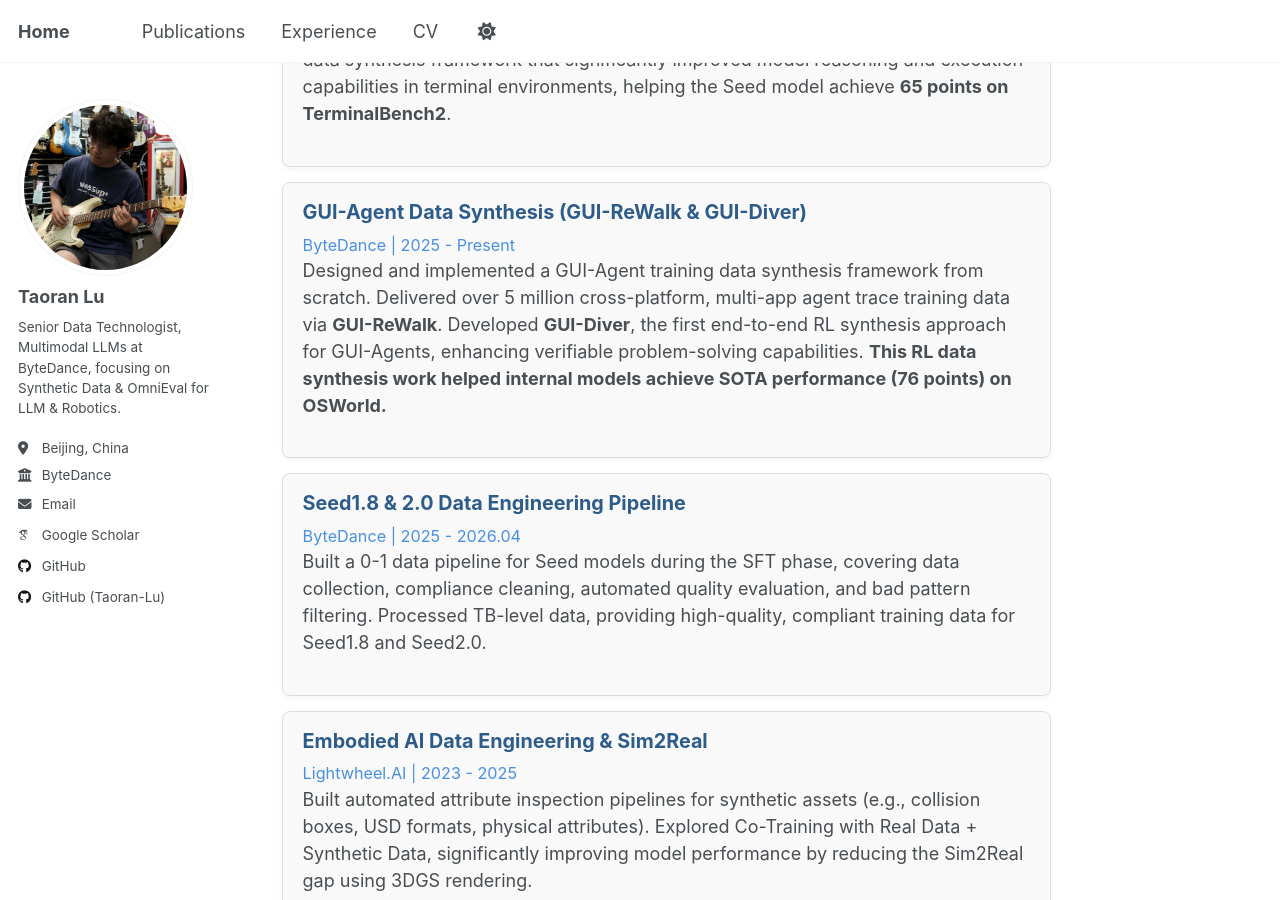
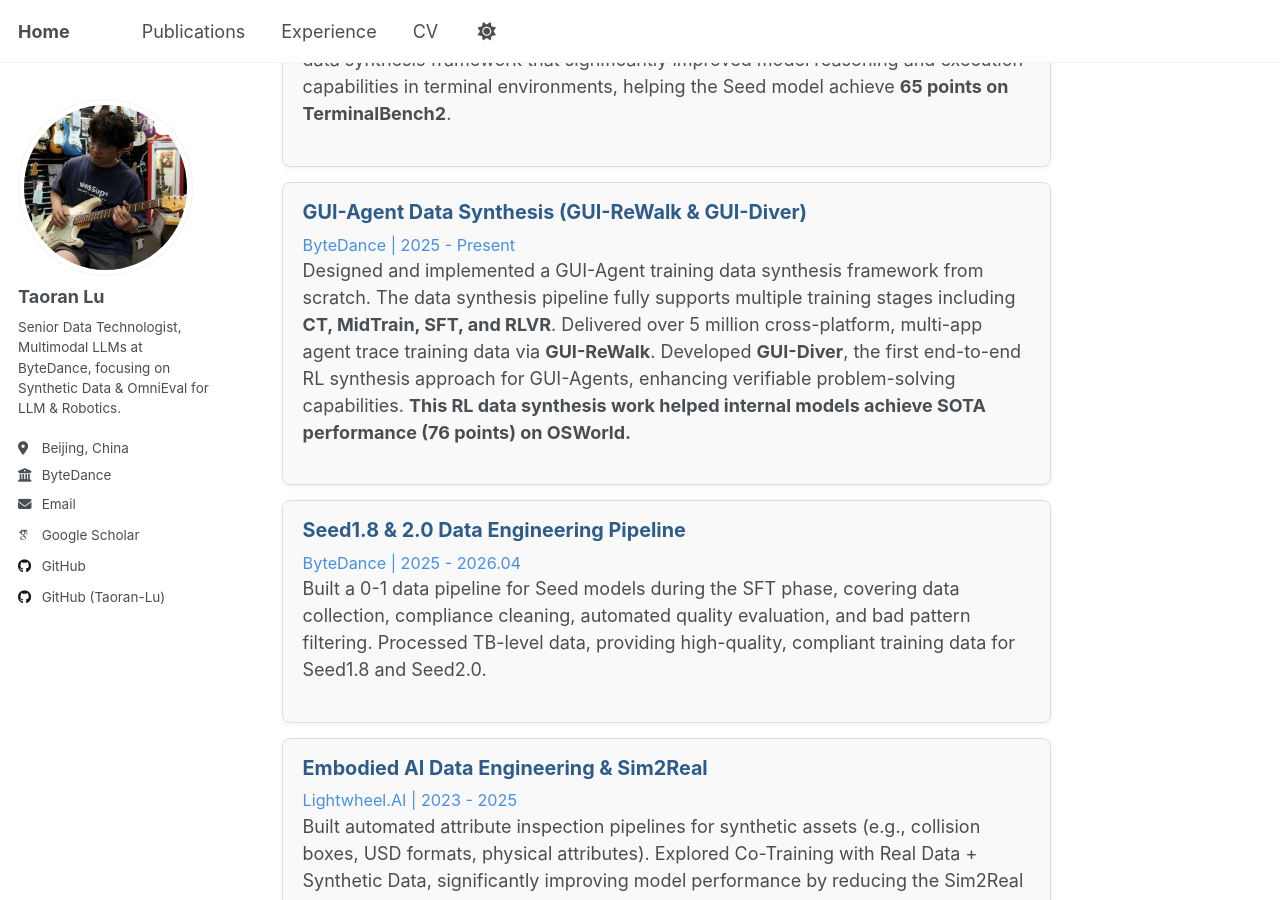
Before and after one commit to Colourent/Colourent.github.io, a Jekyll site: the page built from _pages/about.md, in a window 1280 px wide and 900 px high, scrolled down 1073 px. Built offline with Jekyll 4.4.1, drawn with Linux system fonts in a browser that asks for light colours; some web fonts are replaced; a script that is not in the unit is left out.

Commit message:
Update GUI-Agent project: add supported training stages (CT/MidTrain/SFT/RLVR)

```diff
--- a/_pages/about.md
+++ b/_pages/about.md
@@ -144,7 +144,7 @@ Projects & Work
 <div class="project-item">
 <div class="project-title">GUI-Agent Data Synthesis (GUI-ReWalk & GUI-Diver)</div>
 <div class="project-meta">ByteDance | 2025 - Present</div>
-<p>Designed and implemented a GUI-Agent training data synthesis framework from scratch. Delivered over 5 million cross-platform, multi-app agent trace training data via <strong>GUI-ReWalk</strong>. Developed <strong>GUI-Diver</strong>, the first end-to-end RL synthesis approach for GUI-Agents, enhancing verifiable problem-solving capabilities. <strong>This RL data synthesis work helped internal models achieve SOTA performance (76 points) on OSWorld.</strong></p>
+<p>Designed and implemented a GUI-Agent training data synthesis framework from scratch. The data synthesis pipeline fully supports multiple training stages including <strong>CT, MidTrain, SFT, and RLVR</strong>. Delivered over 5 million cross-platform, multi-app agent trace training data via <strong>GUI-ReWalk</strong>. Developed <strong>GUI-Diver</strong>, the first end-to-end RL synthesis approach for GUI-Agents, enhancing verifiable problem-solving capabilities. <strong>This RL data synthesis work helped internal models achieve SOTA performance (76 points) on OSWorld.</strong></p>
 </div>
 
 <div class="project-item">
```
